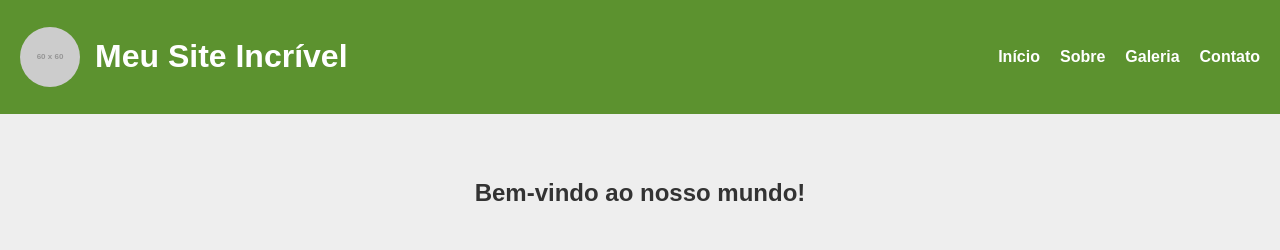
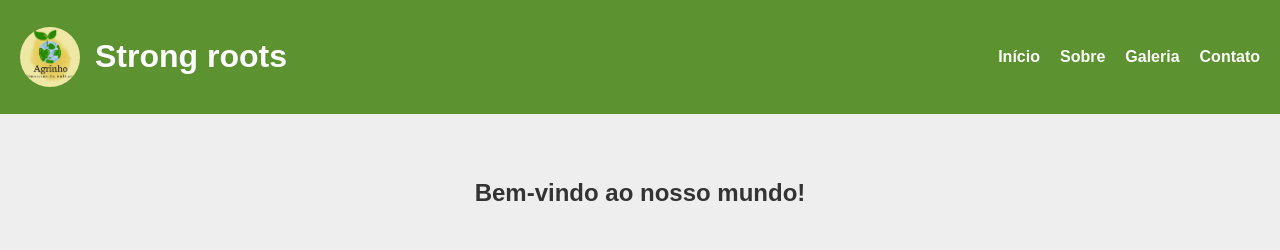
Before and after one commit to aninhawj/agrinho_2025, a plain HTML site: page index.html in a window 1280 px wide. Shown: the top 250 px of the page. Drawn offline with Linux system fonts and the light colour scheme; placeholder pictures from the web are drawn by us.

Commit message:
logo e titulo

```diff
--- a/index.html
+++ b/index.html
@@ -10,8 +10,8 @@
 
   <header>
     <div class="logo-titulo">
-      <img src="https://via.placeholder.com/60" alt="Logo do site" />
-      <h1>Meu Site Incrível</h1>
+      <img src="img/logo.png" alt="Logo com o planeta terra centralizado,uma semente crecendo em cima,em baixo escrito agrinho e alimentando culturas,as cores presentes são azul verde,amarelo e preto" />
+      <h1>Strong roots</h1>
     </div>
     <nav>
       <ul class="menu">
```
Also changed, not shown: img/logo.png (added).
